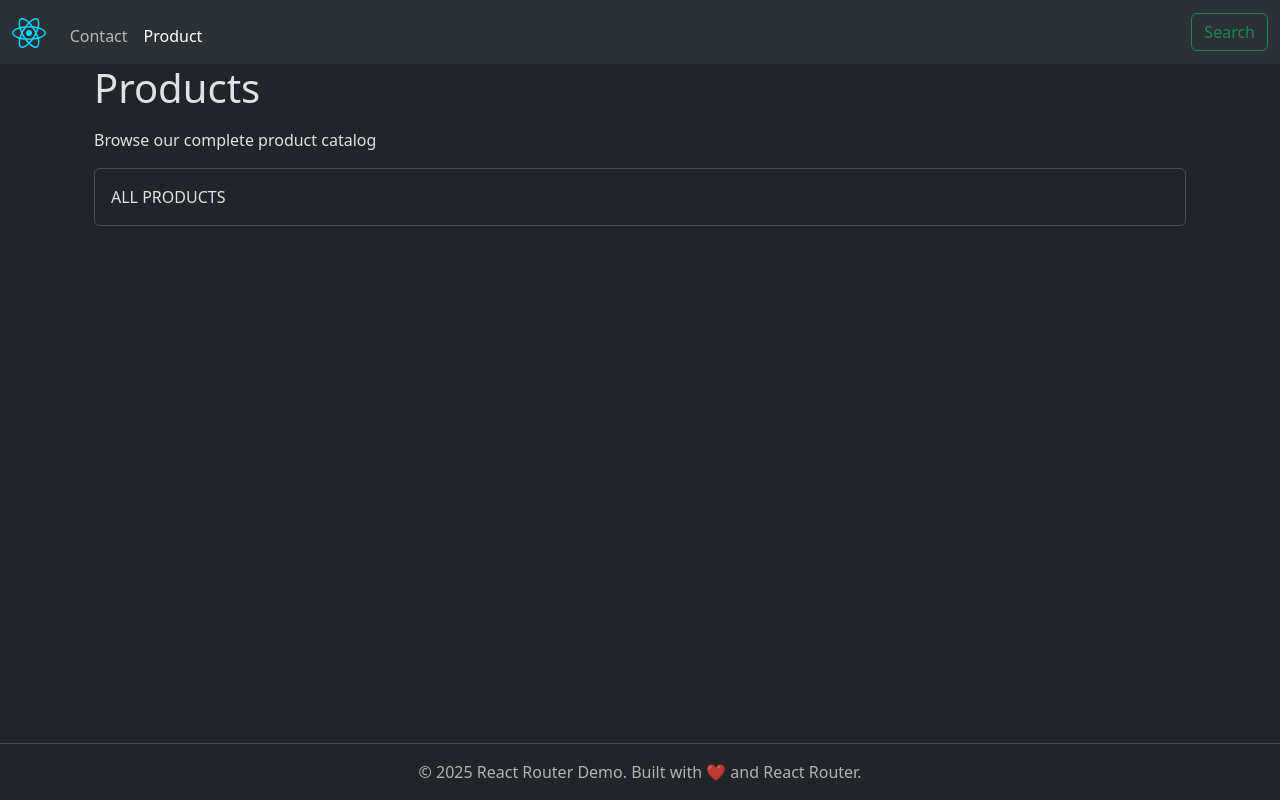
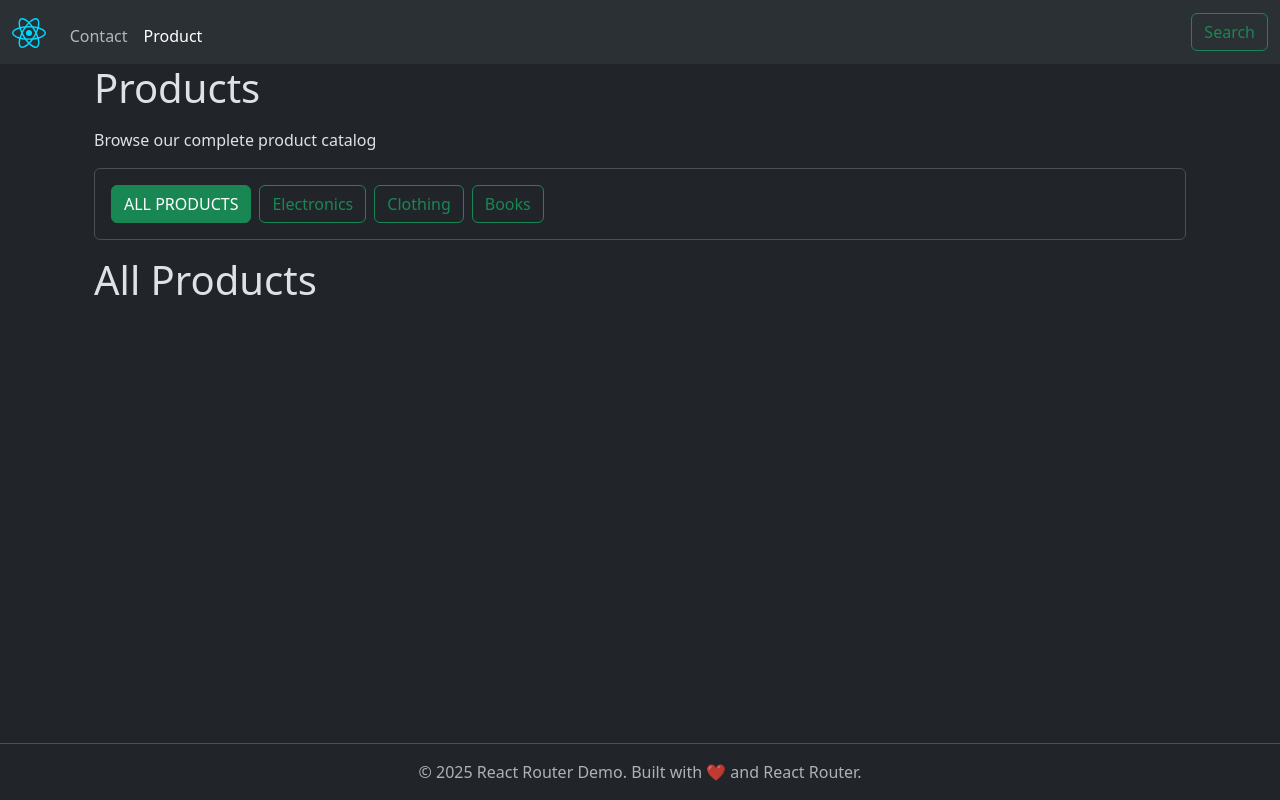
Before and after one commit to sdmule/RouteOPedia, a React (Vite) app in the folder routeopedia/: page /products in a window 1280 px wide. Built offline with nearby package versions, Linux system fonts and the light colour scheme.

Commit message:
Nested Routes in Action

```diff
--- a/routeopedia/src/layouts/ProductLayout.jsx
+++ b/routeopedia/src/layouts/ProductLayout.jsx
@@ -1,3 +1,5 @@
+import { NavLink, Outlet } from "react-router-dom";
+
 function ProductLayout() {
   return (
     <div className="container-fluid">
@@ -8,9 +10,32 @@
 
           <nav className="mb-3 border rounded">
             <div className="p-3">
-              <div className="d-flex gap-2 flex-wrap">ALL PRODUCTS</div>
+              <div className="d-flex gap-2 flex-wrap">
+                <NavLink to="/products" end className="btn btn-outline-success">
+                  ALL PRODUCTS
+                </NavLink>
+                <NavLink
+                  to="/products/electronics"
+                  className="btn btn-outline-success"
+                >
+                  Electronics
+                </NavLink>
+                <NavLink
+                  to="/products/clothing"
+                  className="btn btn-outline-success"
+                >
+                  Clothing
+                </NavLink>
+                <NavLink
+                  to="/products/books"
+                  className="btn btn-outline-success"
+                >
+                  Books
+                </NavLink>
+              </div>
             </div>
           </nav>
+          <Outlet />
         </div>
       </div>
     </div>
--- a/routeopedia/src/routes/AppRouter.jsx
+++ b/routeopedia/src/routes/AppRouter.jsx
@@ -2,7 +2,6 @@
 import Home from "../pages/Home";
 import Contact from "../pages/Contact";
 import NotFound from "../pages/NotFound";
-import ProductList from "../pages/product/ProductList";
 import ProductDetail from "../pages/product/ProductDetail";
 import ProductLayout from "../layouts/ProductLayout";
 import AllProduct from "../pages/product/productCategory/AllProduct";
```
